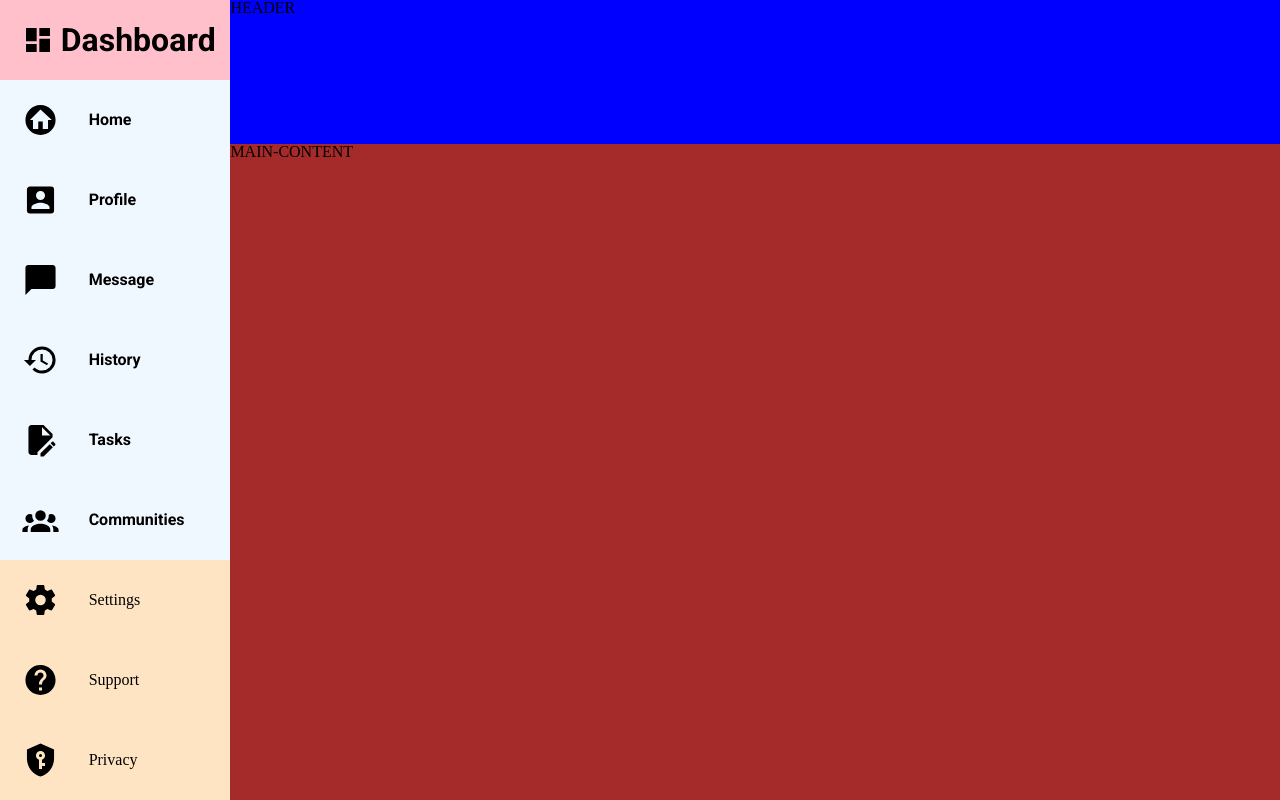
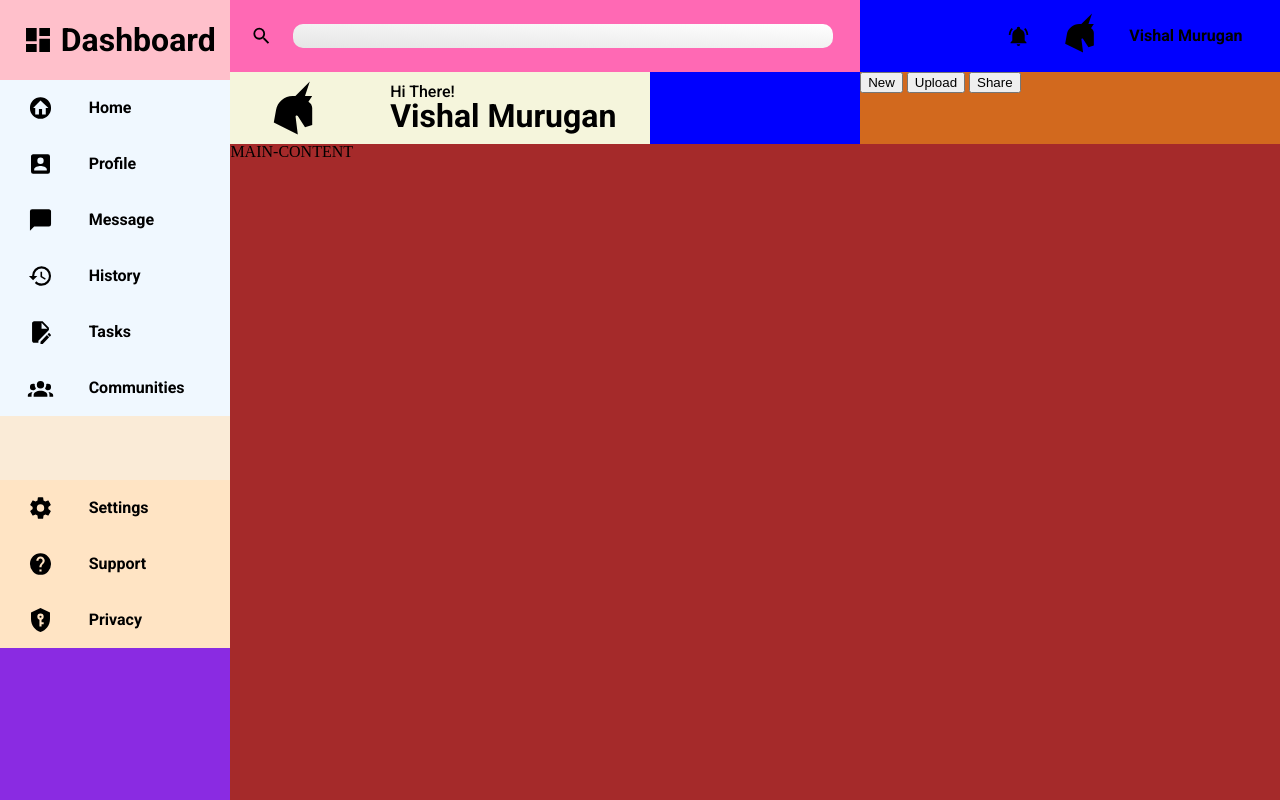
Before and after one commit to Veeravaagu/dashboard, a plain HTML site: page index.html in a window 1280 px wide. Drawn offline with Linux system fonts and the light colour scheme.

Commit message:
Add Header Layouts and Logos

```diff
--- a/index.html
+++ b/index.html
@@ -62,7 +62,25 @@
 
 
         <div class="header">
-            <p>HEADER</p>
+            <div class="search">
+                <img src="./img/magnify.svg" alt="Search">
+                <input type="text">
+            </div>
+            <div class="profile-pic">
+                <img src="./img/bell-ring.svg" alt="Notifications">
+                <div class="odin-div"><img src="./img/unicorn-variant.svg" alt="Profile-Picture" id="odin-logo"></div>
+                <h3>Vishal Murugan</h3>
+            </div>
+            <div class="profile-user">
+                <img src="./img/unicorn-variant.svg" alt="Profile-Picture">
+                <span>Hi There!</span>
+                <h1>Vishal Murugan</h1>
+            </div>
+            <div class="header-buttons">
+                <button>New</button>
+                <button>Upload</button>
+                <button>Share</button>
+            </div>
         </div>
         <div class="main-content">
             <p>MAIN-CONTENT</p>
--- a/styles.css
+++ b/styles.css
@@ -37,7 +37,7 @@
 }
 
 .nav-container{
-    height: 60vh;
+    height: 50vh;
 grid-area: 2 / 1 / 3 / 2;
 background-color: antiquewhite;
 display: flex;
@@ -46,7 +46,7 @@ flex-wrap: wrap;
 }
 
 .nav-items{
-    height: 10vh;
+    height: 7vh;
     background-color: aliceblue;
     display: flex;
     flex-direction: row;
@@ -67,7 +67,7 @@ height: clamp(30%, 45%, 50%);
     font-family: 'Roboto', sans-serif;
 }
 .service-container{
-    height: 30vh;
+    height: 40vh;
     grid-area: 3 / 1 / 4 / 2;
     background-color: blueviolet;
     display: flex;
@@ -76,7 +76,7 @@ height: clamp(30%, 45%, 50%);
 }
 
 .service-items{
-    height: 10vh;
+    height: 7vh;
     background-color: bisque;
     display: flex;
     flex-direction: row;
@@ -91,14 +91,105 @@ height: clamp(30%, 45%, 50%);
     height: clamp(30%, 45%, 50%);
 }
 
-..service-items>h3{
+.service-items>h3{
     font-size:  1rem;
     font-weight: 600;
     font-family: 'Roboto', sans-serif;
 }
 
+
+
 .header{
     background-color: blue;
+    height: 18vh;
+    width: 82vw;
+    grid-area: 1 / 2 / 2 / 3;
+    display: grid;
+    grid: 1fr 50% / repeat(auto-fit,minmax(10%, 1fr));
+}
+
+.search{
+    background-color: hotpink;
+    grid-area: 1 / 1 / 2 / 7;
+    display: flex;
+    justify-content: flex-start;
+    align-items: center;
+    flex-wrap: wrap;
+}
+
+.search>img{
+    height: 30%;
+    width: 10%;
+}
+
+.search>input{
+    background: linear-gradient(to right top, rgb(229, 229, 229) , white);
+    width: 85%;
+    height: 30%;
+    border-radius: 10px;
+    border: none;
+
+}
+
+.profile-pic{
+    grid-area: 1 / 8 / 2 / 11;
+    display: flex;
+    justify-content: center;
+    align-items: center;
+    flex-wrap: wrap;
+    gap: 1.5rem;
+
+}
+
+.profile-pic>img{
+    height: 30%;
+    width: 10%;
+}
+.odin-div{
+    height: 80%;
+    width: 15%;
+}
+#odin-logo{
+    height: 90%;
+    width: 90%;
+}
+.profile-pic>h3{
+    font-size:  1rem;
+    font-weight: 600;
+    font-family: 'Roboto', sans-serif;
+}
+
+
+.profile-user{
+    background-color: beige;
+    grid-area: 2 / 1 / 3 / 5;
+    display: flex;
+    flex-direction: column;
+    justify-content: center;
+    align-items: start;
+    flex-wrap: wrap;
+}
+
+.profile-user>img{
+    height: 80%;
+    width: 30%;
+}
+
+.profile-user>span{
+    font-size:  1rem;
+    font-weight: 500;
+    font-family: 'Roboto', sans-serif;
+}
+
+.profile-user>h1{
+    font-size:  2rem;
+    font-weight: 600;
+    font-family: 'Roboto', sans-serif;
+}
+
+.header-buttons{
+    background-color: chocolate;
+    grid-area: 2 / 7 / 3 / 11;
 }
 
 .main-content{
```
Also changed, not shown: img/bell-ring.svg (added), img/magnify.svg (added), img/odin-logo.png (added), img/unicorn-variant.svg (added).
